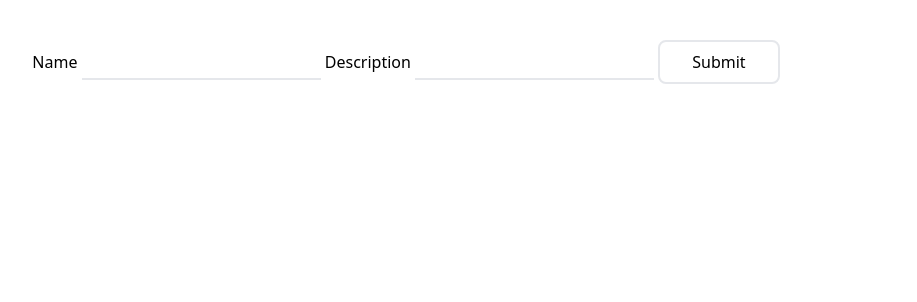
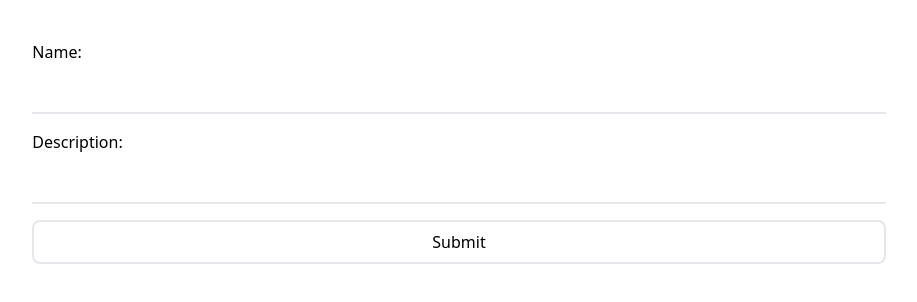
Before and after one commit to nbur4556/goal-pets, a SvelteKit app: page /create in a window 1280 px wide. Both pictures are taken after a click on the button "Intellectual". Shown: the top 302 px of the page, without its empty margins (181-1098 px from the left). Built offline with nearby package versions, Linux system fonts and the light colour scheme.

Commit message:
initial create page layout

```diff
--- a/src/routes/create/+page.svelte
+++ b/src/routes/create/+page.svelte
@@ -26,14 +26,16 @@
 	};
 </script>
 
-<PageContent>
-	{#if step === 0}
-		<SelectCreatureType selectType={onSelectType} />
-	{:else if step === 1}
-		<form on:submit|preventDefault={onSubmit}>
-      <InputText name="name" bind:value={formValues.name}>Name</InputText>
-      <InputText name="description" bind:value={formValues.description}>Description</InputText>
+{#if step === 0}
+  <PageContent>
+    <SelectCreatureType selectType={onSelectType} />
+  </PageContent>
+{:else if step === 1}
+  <PageContent>
+    <form on:submit|preventDefault={onSubmit} class="flex flex-col gap-4">
+      <InputText name="name" bind:value={formValues.name}>Name:</InputText>
+      <InputText name="description" bind:value={formValues.description}>Description:</InputText>
       <InputSubmit />
-		</form>
-	{/if}
-</PageContent>
+    </form>
+  </PageContent>
+{/if}
```
